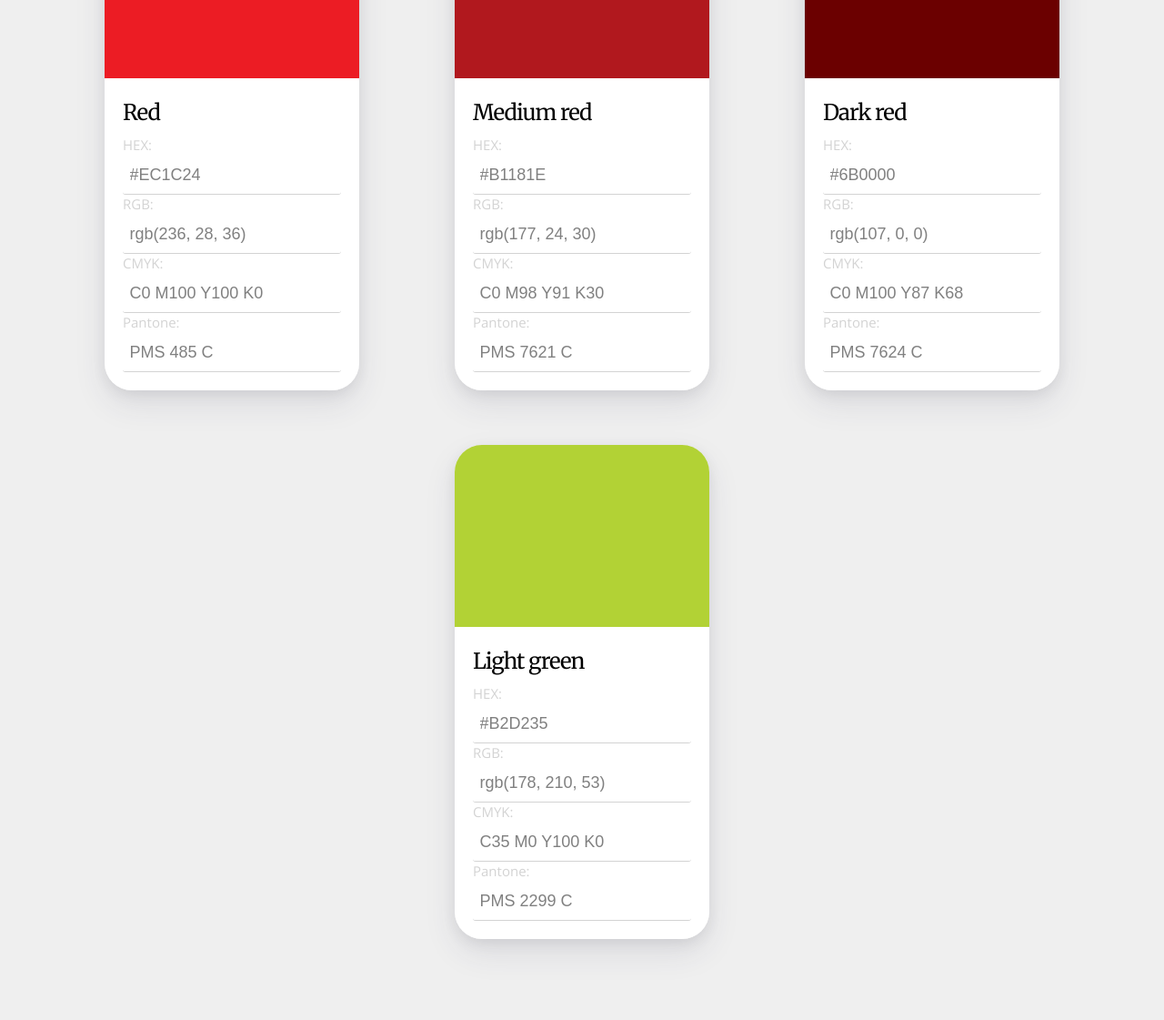
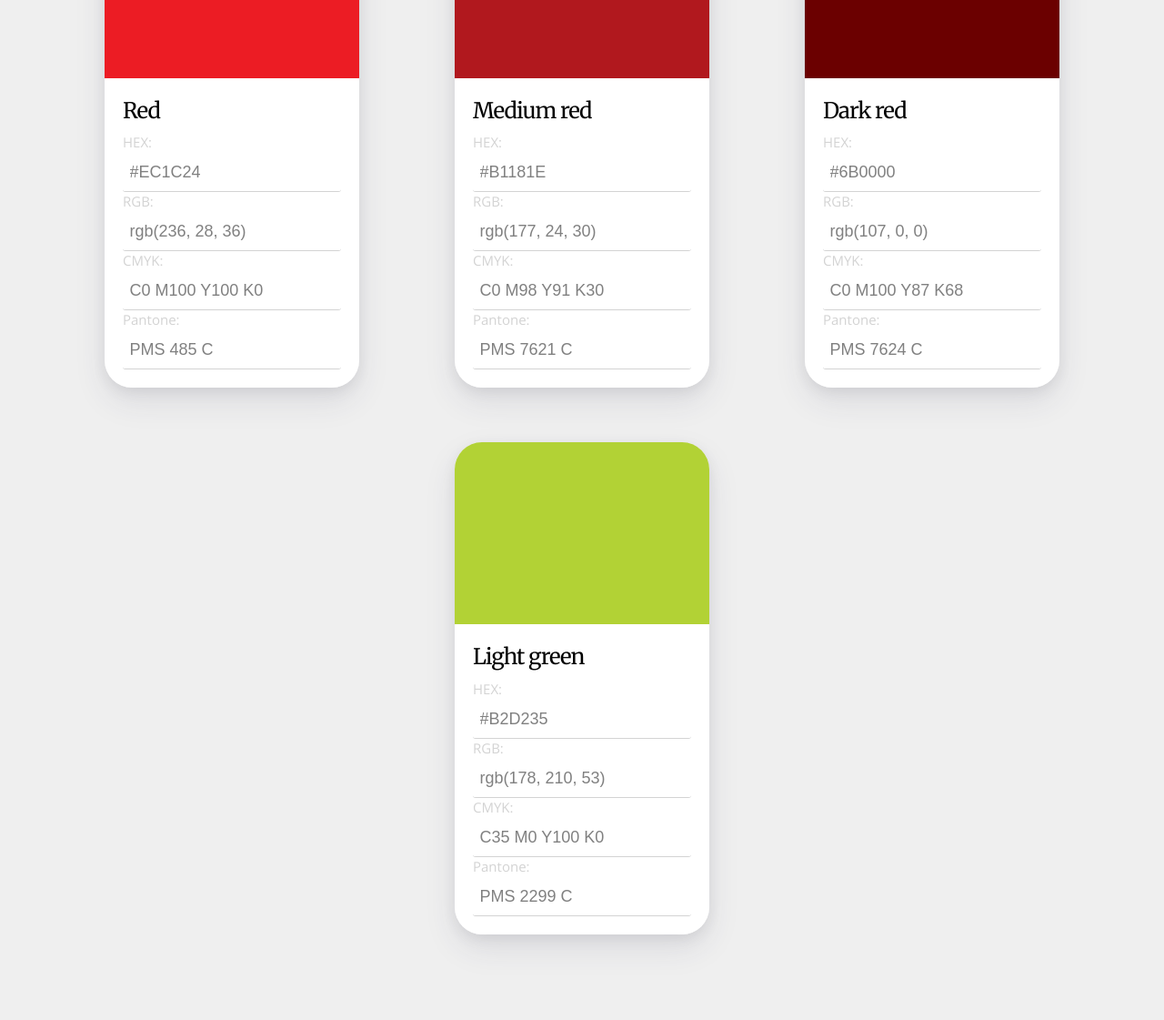
Before and after one commit to barnesy/ghost-ship, a Jekyll site: the page built from colors.html, in a window 1280 px wide. Shown: the part 429-1550 px from the top of the page at 91% size. Built offline with Jekyll 4.4.1, drawn with Linux system fonts in a browser that asks for light colours.

Commit message:
Updates hed--medium

```diff
--- a/_sass/typography.scss
+++ b/_sass/typography.scss
@@ -65,7 +65,9 @@
 }
 
 .hed--medium, .copy p.hed--medium {
+  color: black;
   font-size: 3.2rem;
+  line-height: 1.2;
   font-weight: normal;
   margin: 1rem 0;
 }
```
